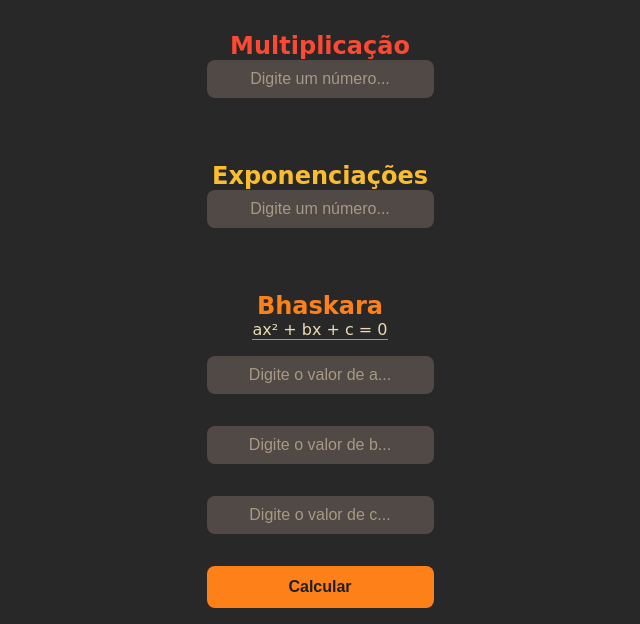
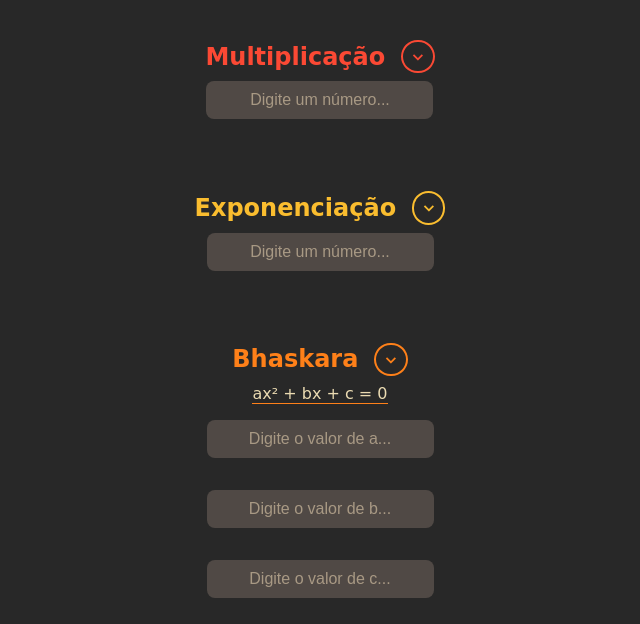
Before and after one commit to guskka/PWIII, a PHP site: page / in a window 1280 px wide. Shown: the part 55-679 px from the top of the page, without its empty margins (320-960 px from the left). Run offline with PHP 8.4, Linux system fonts and the light colour scheme; some web fonts are replaced.

Commit message:
feat: adiciona dropdown js para operações matemáticas, adiciona dropdown css e atualiza style e index

```diff
--- a/2 - Operacoes Matematicas/index.html
+++ b/2 - Operacoes Matematicas/index.html
@@ -43,7 +43,11 @@
 
     <article id="multiplicacoes">
         <div class="titleArticle">
-            <h2>Multiplicação</h2>
+            <div class="titleShow">
+                <h2>Multiplicação</h2>
+                <button id="dropdownMultiplicacao" onclick="dropdownMultiplicacoes()"><i
+                        class='bx bx-chevron-down'></i></button>
+            </div>
             <div class="inputContainer">
                 <input id="numMultiplicacao" type="number" placeholder="Digite um número...">
             </div>
@@ -74,7 +78,11 @@
 
     <article id="exponenciacoes">
         <div class="titleArticle">
-            <h2>Exponenciações</h2>
+            <div class="titleShow">
+                <h2>Exponenciação</h2>
+                <button id="dropdownExpoente" onclick="dropdownExponenciacoes()"><i
+                        class='bx bx-chevron-down'></i></button>
+            </div>
             <div class="inputContainer">
                 <input id="numExponenciacao" type="number" placeholder="Digite um número...">
             </div>
@@ -105,13 +113,17 @@
 
     <article id="bhaskara">
         <div class="titleArticle">
-            <h2>Bhaskara</h2>
+            <div class="titleShow">
+                <h2>Bhaskara</h2>
+                <button id="dropdownBhaskara" onclick="dropdownBhaskara()"><i
+                        class='bx bx-chevron-down'></i></button>
+            </div>
             <p id="descFormulaBhaskara">ax² + bx + c = 0</p>
             <div class="inputContainer">
-                <input id="numA" type="number" required="true" placeholder="Digite o valor de a...">
-                <input id="numB" type="number" required="true" placeholder="Digite o valor de b...">
-                <input id="numC" type="number" required="true" placeholder="Digite o valor de c...">
-                <button onclick="calcBhaskara()" id="btnCalcBhaskara">Calcular</button>
+                <input id="numA" type="number" placeholder="Digite o valor de a..." required>
+                <input id="numB" type="number" placeholder="Digite o valor de b..." required>
+                <input id="numC" type="number" placeholder="Digite o valor de c..." required>
+                <button onclick="calcBhaskara()" type="submit" id="btnCalcBhaskara">Calcular</button>
             </div>
         </div>
         <div id="operacoesBhaskara" class="operacoes">
@@ -131,6 +143,7 @@
     </article>
 
     <script src="src/js/components/sidebar.js"></script>
+    <script src="src/js/components/dropdown.js"></script>
     <script src="src/js/features/multiplicacao.js"></script>
     <script src="src/js/features/exponenciacao.js"></script>
     <script src="src/js/features/bhaskara.js"></script>
--- /dev/null
+++ b/2 - Operacoes Matematicas/src/js/components/dropdown.js
@@ -0,0 +1,32 @@
+function dropdownMultiplicacoes() {
+    if (document.getElementById("operacoesMultiplicacao").style.display === "flex") {
+        document.getElementById("operacoesMultiplicacao").style.display = "none";
+        document.getElementById("dropdownMultiplicacao").innerHTML = "<i class='bx bx-chevron-down'></i>";
+    }
+    else {
+        document.getElementById("operacoesMultiplicacao").style.display = "flex";
+        document.getElementById("dropdownMultiplicacao").innerHTML = "<i class='bx bx-chevron-up'></i>";
+    }
+}
+
+function dropdownExponenciacoes() {
+    if (document.getElementById("operacoesExponenciacoes").style.display === "flex") {
+        document.getElementById("operacoesExponenciacoes").style.display = "none";
+        document.getElementById("dropdownExpoente").innerHTML = "<i class='bx bx-chevron-down'></i>";
+    }
+    else {
+        document.getElementById("operacoesExponenciacoes").style.display = "flex";
+        document.getElementById("dropdownExpoente").innerHTML = "<i class='bx bx-chevron-up'></i>";
+    }
+}
+
+function dropdownBhaskara() {
+    if (document.getElementById("operacoesBhaskara").style.display === "flex") {
+        document.getElementById("operacoesBhaskara").style.display = "none";
+        document.getElementById("dropdownBhaskara").innerHTML = "<i class='bx bx-chevron-down'></i>";
+    }
+    else {
+        document.getElementById("operacoesBhaskara").style.display = "flex";
+        document.getElementById("dropdownBhaskara").innerHTML = "<i class='bx bx-chevron-up'></i>";
+    }
+}
--- a/2 - Operacoes Matematicas/src/js/features/bhaskara.js
+++ b/2 - Operacoes Matematicas/src/js/features/bhaskara.js
@@ -15,12 +15,6 @@ function calcBhaskara() {
     if (numA.value != "" || numB.value != "" || numC.value != "") {
         document.getElementById("operacoesBhaskara").style.display = "flex";
     }
-    else {
-        resDelta.value = 0;
-        resX1.value = 0;
-        resX2.value = 0;
-        document.getElementById("operacoesBhaskara").style.display = "none";
-    }
 
     const valorA = numA.value;
     const valorB = numB.value;
--- a/2 - Operacoes Matematicas/src/js/features/exponenciacao.js
+++ b/2 - Operacoes Matematicas/src/js/features/exponenciacao.js
@@ -17,14 +17,6 @@ numExponenciacao.addEventListener("input", () => {
     if (numExponenciacao.value != "") {
         document.getElementById("operacoesExponenciacoes").style.display = "flex";
     }
-    else {
-        resQuadrado.value = 0;
-        resCubo.value = 0;
-        resQuarta.value = 0;
-        resQuinta.value = 0;
-        resSexta.value = 0;
-        document.getElementById("operacoesExponenciacoes").style.display = "none";
-    }
 
     const valor = numExponenciacao.value;
 
--- a/2 - Operacoes Matematicas/src/js/features/multiplicacao.js
+++ b/2 - Operacoes Matematicas/src/js/features/multiplicacao.js
@@ -17,14 +17,6 @@ numMultiplicacao.addEventListener("input", () => {
     if (numMultiplicacao.value != "") {
         document.getElementById("operacoesMultiplicacao").style.display = "flex";
     }
-    else {
-        resDobro.value = 0;
-        resTriplo.value = 0;
-        resQuadruplo.value = 0;
-        resQuintuplo.value = 0;
-        resSextuplo.value = 0;
-        document.getElementById("operacoesMultiplicacao").style.display = "none";
-    }
 
     const valor = numMultiplicacao.value;
 
--- /dev/null
+++ b/2 - Operacoes Matematicas/src/styles/dropdown.css
@@ -0,0 +1,47 @@
+#dropdownMultiplicacao {
+    display: flex;
+    align-items: center;
+    justify-content: center;
+    text-align: center;
+    padding: .25rem;
+    border-radius: 100%;
+    border: 2px solid var(--red);
+    background-color: transparent;
+    font-size: var(--h5);
+}
+
+#multiplicacoes i {
+    color: var(--red);
+}
+
+#dropdownExpoente {
+    display: flex;
+    align-items: center;
+    justify-content: center;
+    text-align: center;
+    padding: .25rem;
+    border-radius: 100%;
+    border: 2px solid var(--yellow);
+    background-color: transparent;
+    font-size: var(--h5);
+}
+
+#exponenciacoes i {
+    color: var(--yellow);
+}
+
+#dropdownBhaskara {
+    display: flex;
+    align-items: center;
+    justify-content: center;
+    text-align: center;
+    padding: .25rem;
+    border-radius: 100%;
+    border: 2px solid var(--orange);
+    background-color: transparent;
+    font-size: var(--h5);
+}
+
+#bhaskara i {
+    color: var(--orange);
+}
--- a/2 - Operacoes Matematicas/src/styles/style.css
+++ b/2 - Operacoes Matematicas/src/styles/style.css
@@ -1,6 +1,7 @@
 @import "colors.css";
 @import "fonts.css";
 @import "input.css";
+@import "dropdown.css";
 @import "sidebar.css";
 
 * {
@@ -44,6 +45,14 @@ article .titleArticle {
     text-align: center;
 }
 
+article .titleShow {
+    display: flex;
+    flex-direction: row;
+    align-items: center;
+    gap: 1rem;
+    padding: .5rem;
+}
+
 article .inputContainer {
     display: flex;
     flex-direction: column;
```
